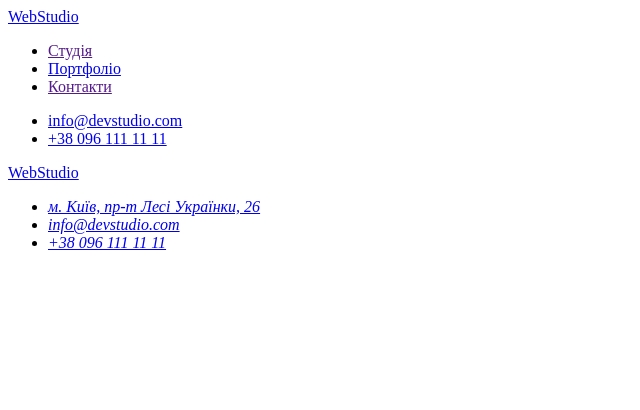
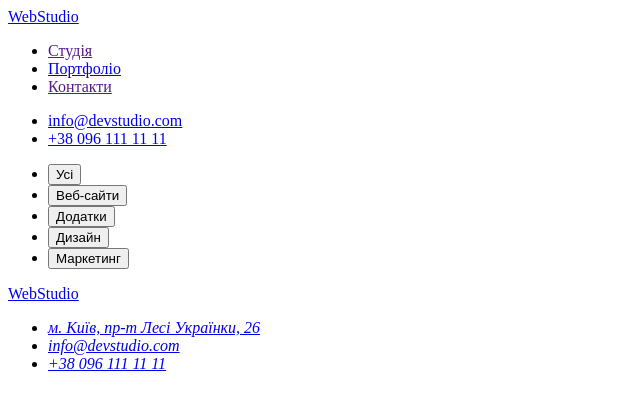
Before and after one commit to Minutestatic/goit-markup-hw-02, a plain HTML site: page portfolio.html in a window 1280 px wide. Shown: the whole page, without its empty margins (0-640 px from the left). Drawn offline with Linux system fonts and the light colour scheme.

```diff
--- a/portfolio.html
+++ b/portfolio.html
@@ -1,10 +1,10 @@
 <!DOCTYPE html>
-<html lang="en">
+<html lang="uk">
   <head>
     <meta charset="UTF-8" />
     <meta http-equiv="X-UA-Compatible" content="IE=edge" />
     <meta name="viewport" content="width=device-width, initial-scale=1.0" />
-    <title>Document</title>
+    <title>Portfolio</title>
   </head>
   <body>
     <!-- Шапка страницы -->
@@ -25,7 +25,28 @@
       </ul>
     </header>
     <!-- Основной контент страницы -->
-    <main></main>
+    <main>
+      <!-- Навигация -->
+      <section>
+        <ul>
+          <li>
+            <button type="button">Усі</button>
+          </li>
+          <li>
+            <button type="button">Веб-сайти</button>
+          </li>
+          <li>
+            <button type="button">Додатки</button>
+          </li>
+          <li>
+            <button type="button">Дизайн</button>
+          </li>
+          <li>
+            <button type="button">Маркетинг</button>
+          </li>
+        </ul>
+      </section>
+    </main>
     <!-- Подвал -->
     <footer>
       <a href="./index.html">WebStudio</a>
```
